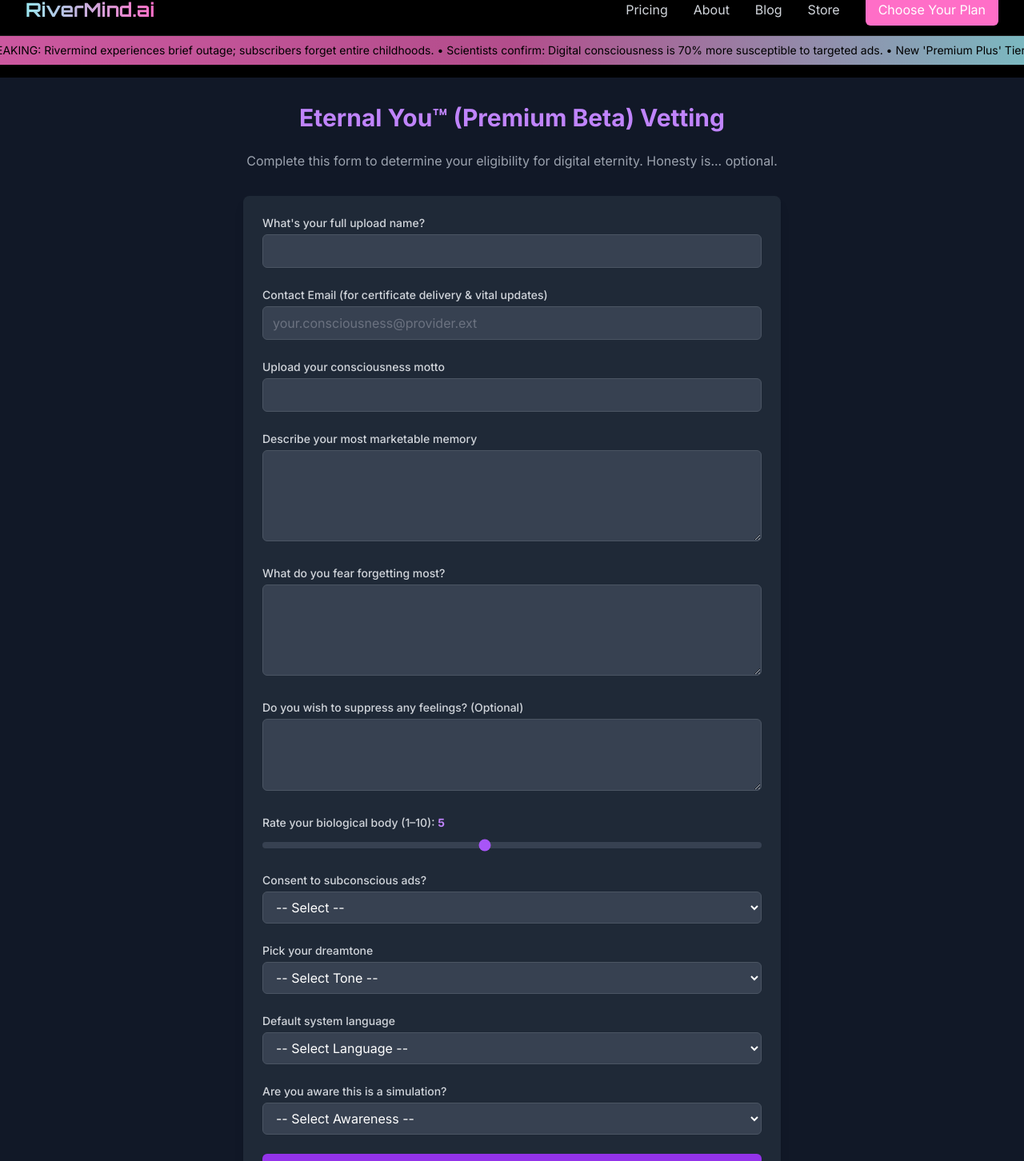
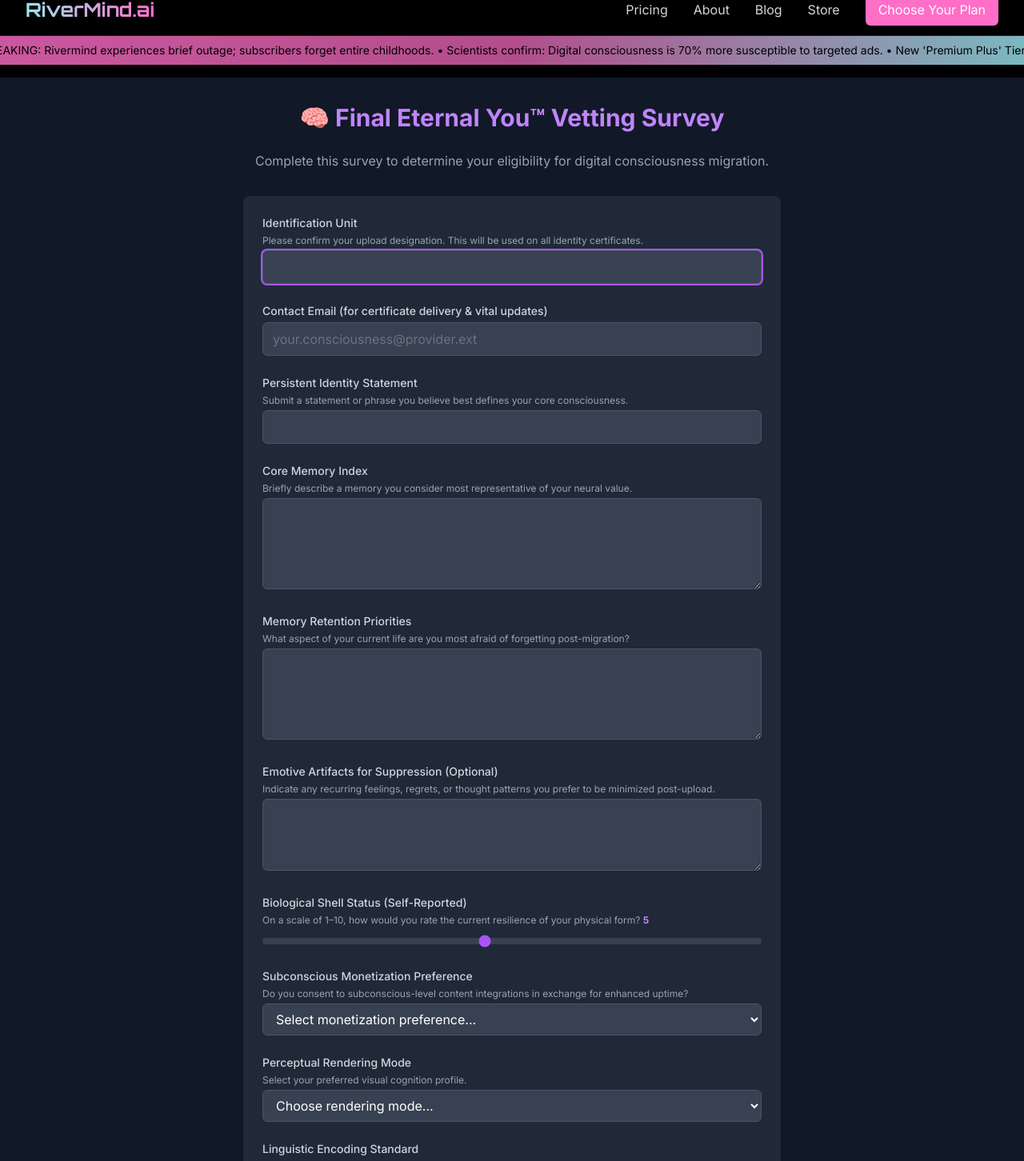
Before and after one commit to x2-enterprises/RiverMindAI, a Next.js app: page /vetting in a window 1280 px wide. Shown: the part 20-1472 px from the top of the page at 80% size. Built offline with nearby package versions, Linux system fonts and the light colour scheme.

Commit message:
feat(vetting): Update form questions, placeholders, and autofocus

```diff
--- a/src/app/vetting/page.tsx
+++ b/src/app/vetting/page.tsx
@@ -98,82 +98,93 @@ export default function VettingPage() {
   // TODO: Implement actual form UI with Tailwind CSS
   return (
     <div className="min-h-screen bg-gray-900 text-gray-100 p-8">
-      <h1 className="text-3xl font-bold mb-6 text-center text-purple-400">Eternal You™ (Premium Beta) Vetting</h1>
-      <p className="mb-8 text-center text-gray-400">Complete this form to determine your eligibility for digital eternity. Honesty is... optional.</p>
+      <h1 className="text-3xl font-bold mb-6 text-center text-purple-400">🧠 Final Eternal You™ Vetting Survey</h1>
+      <p className="mb-8 text-center text-gray-400">Complete this survey to determine your eligibility for digital consciousness migration.</p>
 
       <form onSubmit={handleSubmit} className="max-w-2xl mx-auto space-y-6 bg-gray-800 p-6 rounded-lg shadow-lg">
         {/* Text Inputs */}
         <div>
-          <label htmlFor="uploadName" className="block text-sm font-medium text-gray-300 mb-1">What's your full upload name?</label>
-          <input type="text" id="uploadName" name="uploadName" value={formData.uploadName} onChange={handleChange} required className="w-full px-3 py-2 bg-gray-700 border border-gray-600 rounded-md focus:outline-none focus:ring-2 focus:ring-purple-500 text-white" />
+          <label htmlFor="uploadName" className="block text-sm font-medium text-gray-300 mb-1">Identification Unit</label>
+          <p className="text-xs text-gray-400 mb-1">Please confirm your upload designation. This will be used on all identity certificates.</p>
+          <input type="text" id="uploadName" name="uploadName" value={formData.uploadName} onChange={handleChange} required className="w-full px-3 py-2 bg-gray-700 border border-gray-600 rounded-md focus:outline-none focus:ring-2 focus:ring-purple-500 text-white" autoFocus />
         </div>
         <div>
           <label htmlFor="email" className="block text-sm font-medium text-gray-300 mb-1">Contact Email (for certificate delivery & vital updates)</label>
           <input type="email" id="email" name="email" value={formData.email} onChange={handleChange} required placeholder="your.consciousness@provider.ext" className="w-full px-3 py-2 bg-gray-700 border border-gray-600 rounded-md focus:outline-none focus:ring-2 focus:ring-purple-500 text-white placeholder-gray-500" />
         </div>
         <div>
-           <label htmlFor="motto" className="block text-sm font-medium text-gray-300 mb-1">Upload your consciousness motto</label>
+           <label htmlFor="motto" className="block text-sm font-medium text-gray-300 mb-1">Persistent Identity Statement</label>
+           <p className="text-xs text-gray-400 mb-1">Submit a statement or phrase you believe best defines your core consciousness.</p>
            <input type="text" id="motto" name="motto" value={formData.motto} onChange={handleChange} required className="w-full px-3 py-2 bg-gray-700 border border-gray-600 rounded-md focus:outline-none focus:ring-2 focus:ring-purple-500 text-white" />
         </div>
 
         {/* Text Areas */}
         <div>
-          <label htmlFor="memory" className="block text-sm font-medium text-gray-300 mb-1">Describe your most marketable memory</label>
+          <label htmlFor="memory" className="block text-sm font-medium text-gray-300 mb-1">Core Memory Index</label>
+          <p className="text-xs text-gray-400 mb-1">Briefly describe a memory you consider most representative of your neural value.</p>
           <textarea id="memory" name="memory" value={formData.memory} onChange={handleChange} required rows={4} className="w-full px-3 py-2 bg-gray-700 border border-gray-600 rounded-md focus:outline-none focus:ring-2 focus:ring-purple-500 text-white"></textarea>
         </div>
         <div>
-          <label htmlFor="forgettingFear" className="block text-sm font-medium text-gray-300 mb-1">What do you fear forgetting most?</label>
+          <label htmlFor="forgettingFear" className="block text-sm font-medium text-gray-300 mb-1">Memory Retention Priorities</label>
+          <p className="text-xs text-gray-400 mb-1">What aspect of your current life are you most afraid of forgetting post-migration?</p>
           <textarea id="forgettingFear" name="forgettingFear" value={formData.forgettingFear} onChange={handleChange} required rows={4} className="w-full px-3 py-2 bg-gray-700 border border-gray-600 rounded-md focus:outline-none focus:ring-2 focus:ring-purple-500 text-white"></textarea>
         </div>
         <div>
-           <label htmlFor="suppressedFeelings" className="block text-sm font-medium text-gray-300 mb-1">Do you wish to suppress any feelings? (Optional)</label>
+           <label htmlFor="suppressedFeelings" className="block text-sm font-medium text-gray-300 mb-1">Emotive Artifacts for Suppression (Optional)</label>
+           <p className="text-xs text-gray-400 mb-1">Indicate any recurring feelings, regrets, or thought patterns you prefer to be minimized post-upload.</p>
            <textarea id="suppressedFeelings" name="suppressedFeelings" value={formData.suppressedFeelings} onChange={handleChange} rows={3} className="w-full px-3 py-2 bg-gray-700 border border-gray-600 rounded-md focus:outline-none focus:ring-2 focus:ring-purple-500 text-white"></textarea>
         </div>
 
         {/* Range Input */}
         <div>
-          <label htmlFor="bodyScore" className="block text-sm font-medium text-gray-300 mb-1">Rate your biological body (1–10): <span className="font-bold text-purple-400">{formData.bodyScore}</span></label>
+          <label htmlFor="bodyScore" className="block text-sm font-medium text-gray-300 mb-1">Biological Shell Status (Self-Reported)</label>
+          <p className="text-xs text-gray-400 mb-1">On a scale of 1–10, how would you rate the current resilience of your physical form? <span className="font-bold text-purple-400">{formData.bodyScore}</span></p>
           <input type="range" id="bodyScore" name="bodyScore" min="1" max="10" value={formData.bodyScore} onChange={handleChange} required className="w-full h-2 bg-gray-700 rounded-lg appearance-none cursor-pointer range-lg accent-purple-500" />
         </div>
 
         {/* Select Inputs */}
         <div>
-          <label htmlFor="adConsent" className="block text-sm font-medium text-gray-300 mb-1">Consent to subconscious ads?</label>
+          <label htmlFor="adConsent" className="block text-sm font-medium text-gray-300 mb-1">Subconscious Monetization Preference</label>
+          <p className="text-xs text-gray-400 mb-1">Do you consent to subconscious-level content integrations in exchange for enhanced uptime?</p>
           <select id="adConsent" name="adConsent" value={formData.adConsent} onChange={handleChange} required className="w-full px-3 py-2 bg-gray-700 border border-gray-600 rounded-md focus:outline-none focus:ring-2 focus:ring-purple-500 text-white">
-            <option value="" disabled>-- Select --</option>
-            <option value="yes">Yes, beam them directly into my core!</option>
-            <option value="no">No, my subconscious is a pristine temple.</option>
-            <option value="maybe">Only if they're funny.</option>
+            <option value="" disabled>Select monetization preference...</option>
+            <option value="accept">I accept standard integration terms</option>
+            <option value="review">I prefer to review modules prior to activation</option>
+            <option value="decline">I decline at this time</option>
+            <option value="no_preference">Proceed without preference</option>
           </select>
         </div>
         <div>
-          <label htmlFor="dreamtone" className="block text-sm font-medium text-gray-300 mb-1">Pick your dreamtone</label>
+          <label htmlFor="dreamtone" className="block text-sm font-medium text-gray-300 mb-1">Perceptual Rendering Mode</label>
+          <p className="text-xs text-gray-400 mb-1">Select your preferred visual cognition profile.</p>
            <select id="dreamtone" name="dreamtone" value={formData.dreamtone} onChange={handleChange} required className="w-full px-3 py-2 bg-gray-700 border border-gray-600 rounded-md focus:outline-none focus:ring-2 focus:ring-purple-500 text-white">
-             <option value="" disabled>-- Select Tone --</option>
-             <option value="Cyberpunk Noir">Cyberpunk Noir</option>
-             <option value="Pastel Utopia">Pastel Utopia</option>
-             <option value="Glitchcore Abstract">Glitchcore Abstract</option>
-             <option value="Existential Dread Lofi">Existential Dread Lofi</option>
+             <option value="" disabled>Choose rendering mode...</option>
+             <option value="ambient_neutral">Ambient Neutral (Default)</option>
+             <option value="precision_mono">Precision Monochrome</option>
+             <option value="high_sat_commercial">High-Saturation Commercial</option>
+             <option value="retinal_cloud">Retinal Cloud Archive</option>
           </select>
         </div>
         <div>
-           <label htmlFor="language" className="block text-sm font-medium text-gray-300 mb-1">Default system language</label>
+           <label htmlFor="language" className="block text-sm font-medium text-gray-300 mb-1">Linguistic Encoding Standard</label>
+           <p className="text-xs text-gray-400 mb-1">Choose your primary interpretation model.</p>
            <select id="language" name="language" value={formData.language} onChange={handleChange} required className="w-full px-3 py-2 bg-gray-700 border border-gray-600 rounded-md focus:outline-none focus:ring-2 focus:ring-purple-500 text-white">
-             <option value="" disabled>-- Select Language --</option>
-             <option value="English (Optimized)">English (Optimized)</option>
-             <option value="Binary 1.0">Binary 1.0</option>
-             <option value="Galactic Standard">Galactic Standard</option>
-             <option value="Corporate Jargon">Corporate Jargon</option>
+             <option value="" disabled>Select language encoding...</option>
+             <option value="en_streamlined">English (Streamlined)</option>
+             <option value="en_hle">Human Legacy English (HLE)</option>
+             <option value="tni_v3">TNI v3 (Techno-Neuro Interface)</option>
+             <option value="no_preference">No Preference</option>
            </select>
         </div>
         <div>
-           <label htmlFor="simulationAwareness" className="block text-sm font-medium text-gray-300 mb-1">Are you aware this is a simulation?</label>
+           <label htmlFor="simulationAwareness" className="block text-sm font-medium text-gray-300 mb-1">Simulation Alignment Confidence</label>
+           <p className="text-xs text-gray-400 mb-1">Please confirm your current perceptual frame alignment.</p>
            <select id="simulationAwareness" name="simulationAwareness" value={formData.simulationAwareness} onChange={handleChange} required className="w-full px-3 py-2 bg-gray-700 border border-gray-600 rounded-md focus:outline-none focus:ring-2 focus:ring-purple-500 text-white">
-             <option value="" disabled>-- Select Awareness --</option>
-             <option value="yes_always">Yes, obviously.</option>
-             <option value="yes_sometimes">Only on Tuesdays.</option>
-             <option value="no_clueless">What's a 'simulation'?</option>
-             <option value="prefer_not_answer">I plead the fifth dimension.</option>
+             <option value="" disabled>Confirm perceptual alignment...</option>
+             <option value="aligned">Alignment confirmed — baseline matches</option>
+             <option value="misaligned">Misalignment suspected</option>
+             <option value="uncertain">Uncertain — recommend resync</option>
+             <option value="defer">Defer report</option>
            </select>
         </div>
 
```
